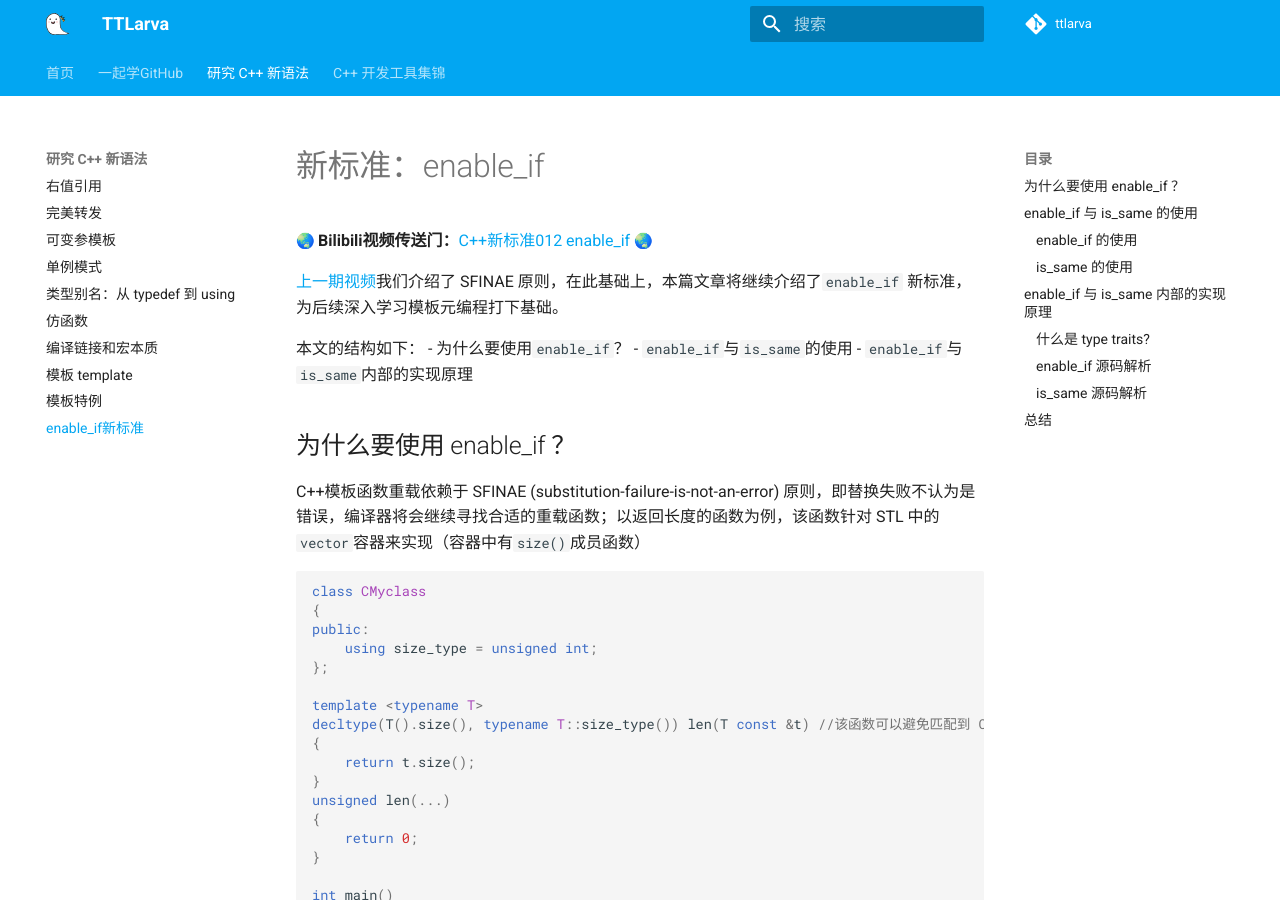
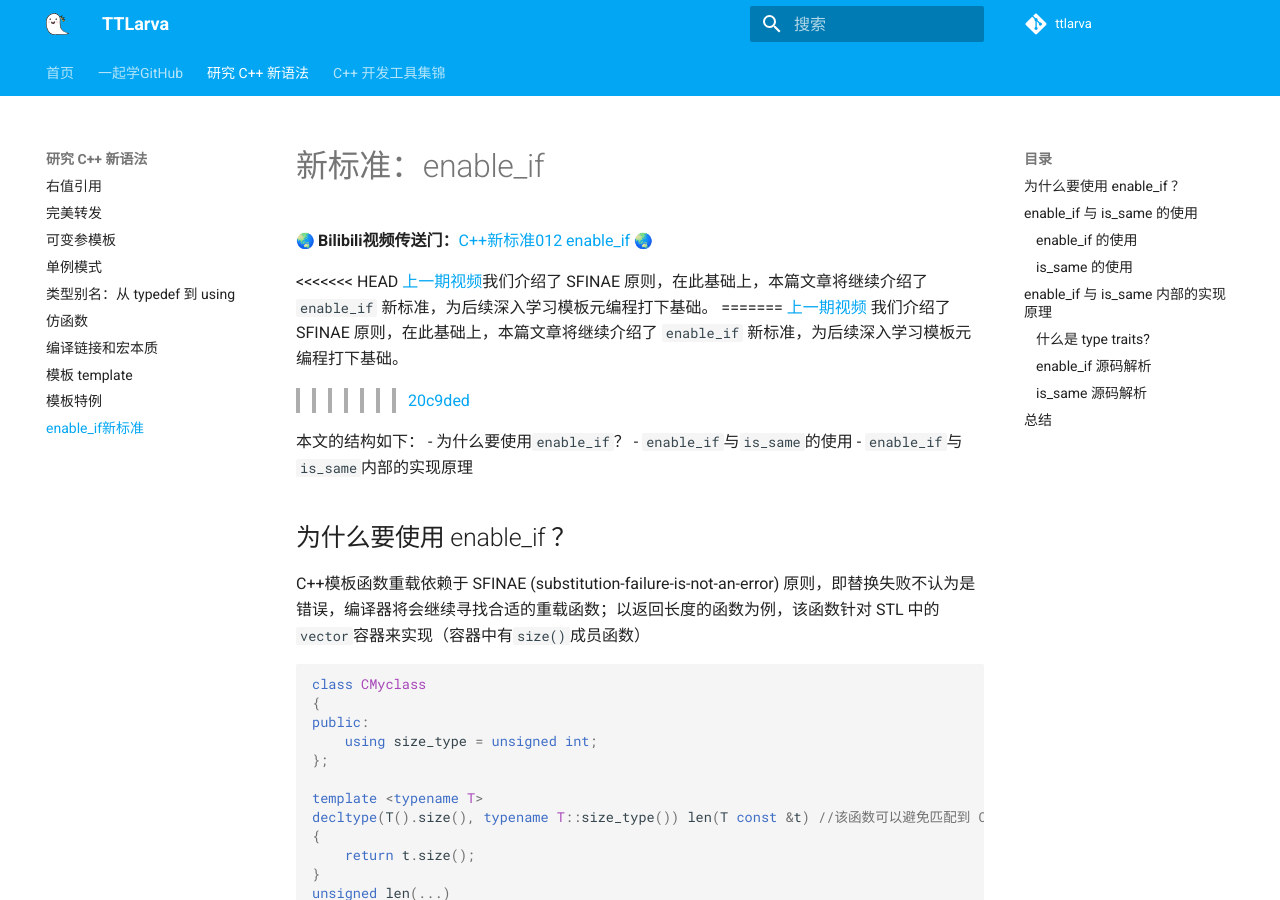
Before and after one commit to ttttLarva/Larva, an MkDocs documentation site: the page built from docs/learn_cpp/012_enable_if.md, in a window 1280 px wide and 900 px high. Built offline with MkDocs 1.6.1 and Material for MkDocs 9.7.7, drawn with Linux system fonts in a browser that asks for light colours; emoji names are drawn with the system emoji font; comment, search, counter and statistics services are not loaded; the version menu is left out.

Commit message:
Modify 012_enable_if.md

```diff
--- a/docs/learn_cpp/012_enable_if.md
+++ b/docs/learn_cpp/012_enable_if.md
@@ -1,7 +1,11 @@
 # 新标准：enable_if
 :earth_asia: **Bilibili视频传送门：**[C++新标准012  enable_if](https://www.bilibili.com/video/BV1Tv4y1N73A?spm_id_from=333.999.0.0&vd_source=0184d13a7c21515c19c1cdb9230751c8) :earth_asia:
 
+<<<<<<< HEAD
 [上一期视频](https://www.bilibili.com/video/BV1yr4y1t7qo?spm_id_from=333.999.0.0&vd_source=0184d13a7c21515c19c1cdb9230751c8)我们介绍了 SFINAE 原则，在此基础上，本篇文章将继续介绍了`enable_if` 新标准，为后续深入学习模板元编程打下基础。
+=======
+[上一期视频](https://www.bilibili.com/video/BV1yr4y1t7qo?spm_id_from=333.999.0.0&vd_source=0184d13a7c21515c19c1cdb9230751c8) 我们介绍了 SFINAE 原则，在此基础上，本篇文章将继续介绍了 `enable_if` 新标准，为后续深入学习模板元编程打下基础。
+>>>>>>> 20c9ded04ccd9ccd4ae3c4700e3cf43b5f8979ff
 
 本文的结构如下：
 - 为什么要使用`enable_if`？
```
